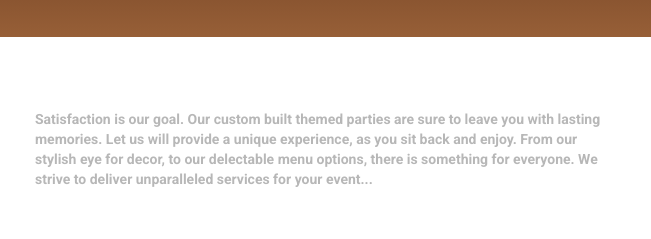
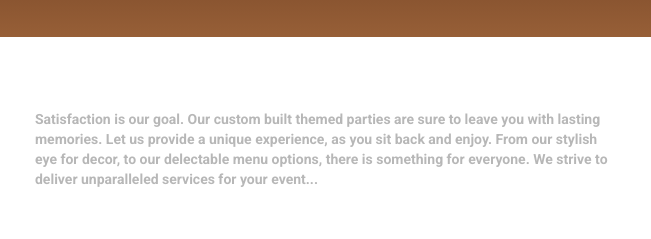
Before and after one commit to vdelacue/smoking_joes_bbq, a plain HTML site: page index.html in a window 1280 px wide. Shown: the part 865-1104 px from the top of the page, 455-1106 px from the left. Drawn offline with Linux system fonts and the light colour scheme; some packages are replaced by stand-ins of ours.

Commit message:
fixes typo in delivering the perfect party

```diff
--- a/index.html
+++ b/index.html
@@ -147,7 +147,7 @@
                             <h3>Delivering the perfect party every time! </h3>
                         </div>
                         <div class="col-sm-8">
-                            <p class="indent">Satisfaction is our goal. Our custom built themed parties are sure to leave you with lasting memories. Let us will provide a unique experience, as you sit back and enjoy. From our stylish eye for decor, to our delectable menu options, there is something for everyone. We strive to deliver unparalleled services for your event... </div>
+                            <p class="indent">Satisfaction is our goal. Our custom built themed parties are sure to leave you with lasting memories. Let us provide a unique experience, as you sit back and enjoy. From our stylish eye for decor, to our delectable menu options, there is something for everyone. We strive to deliver unparalleled services for your event... </div>
                     </div>
                 </div>
             </section>
```
